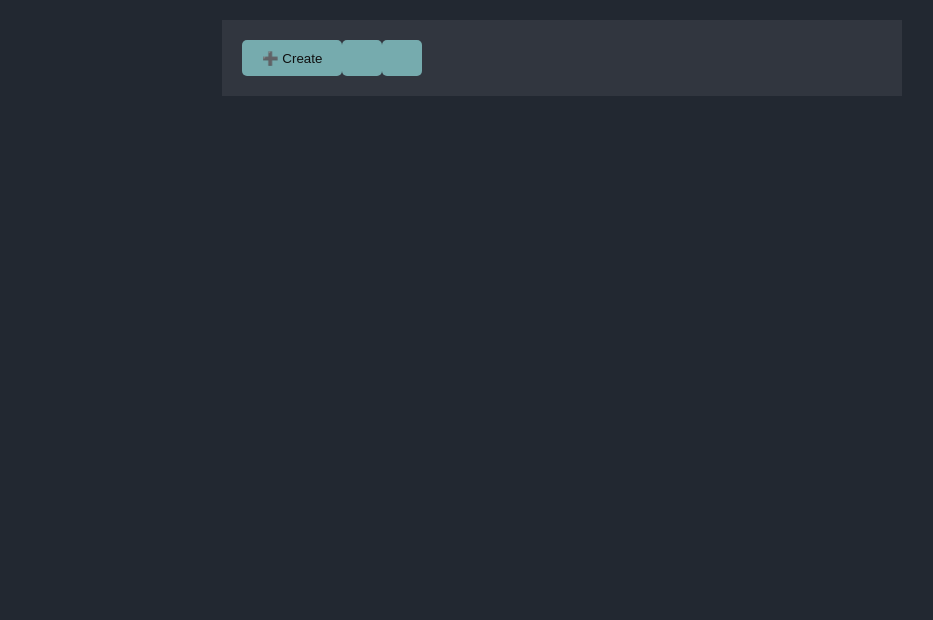
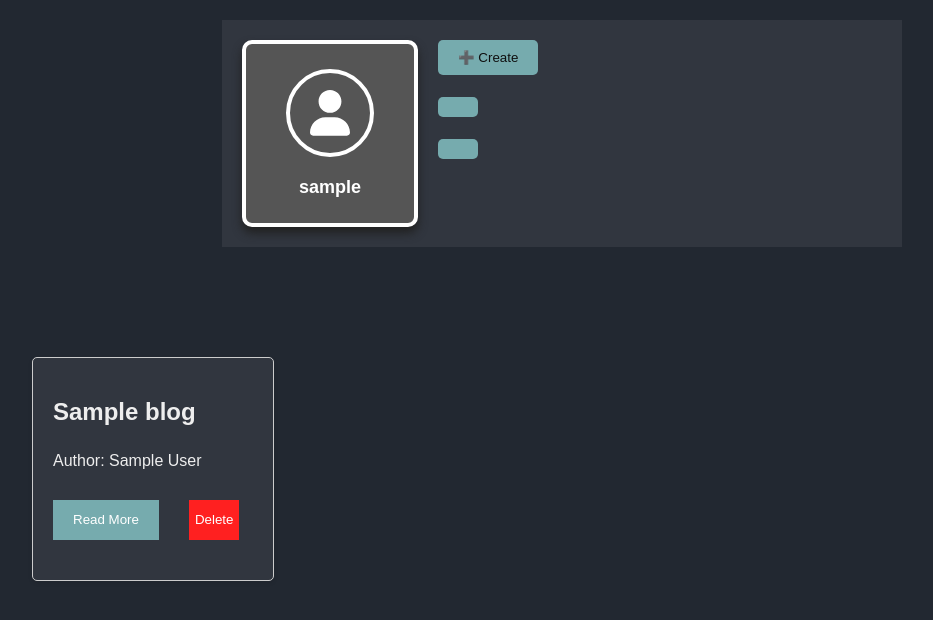
Before and after one commit to YashSHarmaAmarnath/BlogHub, a Flask app: template app/templates/index.html in a window 1280 px wide. Shown: the part 50-670 px from the top of the page, without its empty margins (78-1011 px from the left). Run offline with Flask 3, Linux system fonts and the light colour scheme; the template is opened without the code that fills it: most values are stand-ins (such as "Sample title", 1, 10 or a date in 2020); some libraries are stand-ins or nearby versions.

Commit message:
Now users can see on which date blog was posted, and Users can see there blogs seperately and delete there blogs

```diff
--- a/app/templates/base.html
+++ b/app/templates/base.html
@@ -41,7 +41,6 @@
             .links>ul>li:hover{
               font-size: 17px;
               border-bottom:1px solid black;
-              padding: 5px;
             }
 
             .logo{
@@ -161,7 +160,7 @@ textarea.input {
     <div class="navbar">
         <div class="links">
           <ul>
-            <li><a class="active" href="/">Home</a></li>
+            <li><a href="/">Home</a></li>
             <li><a href="about">About</a></li>
             <li><a href="blogs">Blog</a></li>
             <li><a href="create">Create</a></li>
--- a/app/templates/index.html
+++ b/app/templates/index.html
@@ -1,8 +1,99 @@
 {% extends "base.html" %}
 {% block title %}Home{% endblock %}
 {% block content %}
+
+<style>
+    form {
+        margin: 20px auto;
+        width: 300px;
+        text-align: center;
+        display: flex;
+    }
+    input[type="text"] {
+        width: 100%;
+        padding: 10px;
+        margin-bottom: 10px;
+        box-sizing: border-box;
+        height: 40px;
+    }
+    input[type="submit"] {
+        background-color: #76ABAE;
+        color: white;
+        padding: 10px 20px;
+        border: none;
+        cursor: pointer;
+        height: 40px;
+
+    }
+    input[type="submit"]:hover {
+        background-color: #31363F;
+;
+        color: #EEEEEE;
+    }.card-client {
+        background: #555;
+        width: 8rem;
+        padding-top: 25px;
+        padding-bottom: 25px;
+        padding-left: 20px;
+        padding-right: 20px;
+        border: 4px solid #fff;
+        box-shadow: 0 6px 10px #212121;
+        border-radius: 10px;
+        text-align: center;
+        color: #fff;
+        font-family: "Poppins", sans-serif;
+        transition: all 0.3s ease;
+        margin-right: 20px;
+      }
+
+      .card-client:hover {
+        transform: translateY(-10px);
+      }
+
+      .user-picture {
+        overflow: hidden;
+        object-fit: cover;
+        width: 5rem;
+        height: 5rem;
+        border: 4px solid #fff;
+        border-radius: 999px;
+        display: flex;
+        justify-content: center;
+        align-items: center;
+        margin: auto;
+      }
+
+      .user-picture svg {
+        width: 2.5rem;
+        fill: currentColor;
+      }
+
+      .name-client {
+        margin: 0;
+        margin-top: 20px;
+        font-weight: 600;
+        font-size: 18px;
+      }
+
+      .name-client span {
+        display: block;
+        font-weight: 200;
+        font-size: 16px;
+      }
+
+      .delete{
+        color: white;
+        border: none;
+        cursor: pointer;
+        background-color: rgb(255, 32, 32);
+        margin-left: 30px;
+      }
+      .delete:hover{
+        background-color: rgb(252, 52, 52);
+      }
+</style>
 <div class="container" style="display: flex;">
-    <!-- <div class="card-client">
+    <div class="card-client">
         <div class="user-picture">
             <svg xmlns="http://www.w3.org/2000/svg" viewBox="0 0 448 512">
                 <path d="M224 256c70.7 0 128-57.31 128-128s-57.3-128-128-128C153.3 0 96 57.31 96 128S153.3 256 224 256zM274.7 304H173.3C77.61 304 0 381.6 0 477.3c0 19.14 15.52 34.67 34.66 34.67h378.7C432.5 512 448 496.5 448 477.3C448 381.6 370.4 304 274.7 304z"></path>
@@ -11,38 +102,40 @@
         <p class="name-client">{{userName}}
 
         </p>
-        <div class="social-media">
-            <a href="#">
-                <svg viewBox="0 0 512 512" xmlns="http://www.w3.org/2000/svg">
-                    <path d="M459.37 151.716c.325 4.548.325 9.097.325 13.645 0 138.72-105.583 298.558-298.558 298.558-59.452 0-114.68-17.219-161.137-47.106 8.447.974 16.568 1.299 25.34 1.299 49.055 0 94.213-16.568 130.274-44.832-46.132-.975-84.792-31.188-98.112-72.772 6.498.974 12.995 1.624 19.818 1.624 9.421 0 18.843-1.3 27.614-3.573-48.081-9.747-84.143-51.98-84.143-102.985v-1.299c13.969 7.797 30.214 12.67 47.431 13.319-28.264-18.843-46.781-51.005-46.781-87.391 0-19.492 5.197-37.36 14.294-52.954 51.655 63.675 129.3 105.258 216.365 109.807-1.624-7.797-2.599-15.918-2.599-24.04 0-57.828 46.782-104.934 104.934-104.934 30.213 0 57.502 12.67 76.67 33.137 23.715-4.548 46.456-13.32 66.599-25.34-7.798 24.366-24.366 44.833-46.132 57.827 21.117-2.273 41.584-8.122 60.426-16.243-14.292 20.791-32.161 39.308-52.628 54.253z"></path>
-                </svg>
-                <span class="tooltip-social">Twitter</span>
-            </a>
-            <a href="#">
-                <svg viewBox="0 0 448 512" xmlns="http://www.w3.org/2000/svg">
-                    <path d="M224.1 141c-63.6 0-114.9 51.3-114.9 114.9s51.3 114.9 114.9 114.9S339 319.5 339 255.9 287.7 141 224.1 141zm0 189.6c-41.1 0-74.7-33.5-74.7-74.7s33.5-74.7 74.7-74.7 74.7 33.5 74.7 74.7-33.6 74.7-74.7 74.7zm146.4-194.3c0 14.9-12 26.8-26.8 26.8-14.9 0-26.8-12-26.8-26.8s12-26.8 26.8-26.8 26.8 12 26.8 26.8zm76.1 27.2c-1.7-35.9-9.9-67.7-36.2-93.9-26.2-26.2-58-34.4-93.9-36.2-37-2.1-147.9-2.1-184.9 0-35.8 1.7-67.6 9.9-93.9 36.1s-34.4 58-36.2 93.9c-2.1 37-2.1 147.9 0 184.9 1.7 35.9 9.9 67.7 36.2 93.9s58 34.4 93.9 36.2c37 2.1 147.9 2.1 184.9 0 35.9-1.7 67.7-9.9 93.9-36.2 26.2-26.2 34.4-58 36.2-93.9 2.1-37 2.1-147.8 0-184.8zM398.8 388c-7.8 19.6-22.9 34.7-42.6 42.6-29.5 11.7-99.5 9-132.1 9s-102.7 2.6-132.1-9c-19.6-7.8-34.7-22.9-42.6-42.6-11.7-29.5-9-99.5-9-132.1s-2.6-102.7 9-132.1c7.8-19.6 22.9-34.7 42.6-42.6 29.5-11.7 99.5-9 132.1-9s102.7-2.6 132.1 9c19.6 7.8 34.7 22.9 42.6 42.6 11.7 29.5 9 99.5 9 132.1s2.7 102.7-9 132.1z"></path>
-                </svg>
-                <span class="tooltip-social">Instagram</span>
-            </a>
-            <a href="#">
-                <svg viewBox="0 0 512 512" xmlns="http://www.w3.org/2000/svg">
-                    <path d="M504 256C504 119 393 8 256 8S8 119 8 256c0 123.78 90.69 226.38 209.25 245V327.69h-63V256h63v-54.64c0-62.15 37-96.48 93.67-96.48 27.14 0 55.52 4.84 55.52 4.84v61h-31.28c-30.8 0-40.41 19.12-40.41 38.73V256h68.78l-11 71.69h-57.78V501C413.31 482.38 504 379.78 504 256z"></path>
-                </svg>
-                <span class="tooltip-social">Facebook</span>
-            </a>
-            <a href="#">
-                <svg viewBox="0 0 448 512" xmlns="http://www.w3.org/2000/svg">
-                    <path d="M100.28 448H7.4V148.9h92.88zM53.79 108.1C24.09 108.1 0 83.5 0 53.8a53.79 53.79 0 0 1 107.58 0c0 29.7-24.1 54.3-53.79 54.3zM447.9 448h-92.68V302.4c0-34.7-.7-79.2-48.29-79.2-48.29 0-55.69 37.7-55.69 76.7V448h-92.78V148.9h89.08v40.8h1.3c12.4-23.5 42.69-48.3 87.88-48.3 94 0 111.28 61.9 111.28 142.3V448z"></path>
-                </svg>
-                <span class="tooltip-social">LinkedIn</span>
-            </a>
-        </div>
+
     </div>
-    <div> -->
+    <div>
 
     <button class="primary-button">➕ Create</button><br><br>
     <button class="primary-button"></button><br><br>
     <button class="primary-button"></button><br><br>
     </div>
 </div>
+
+<div class="blog_container">
+    {% for blog in blogs %}
+    <div class="blog_card">
+        <h2>{{ blog.title }}</h2>
+        <p>Author: {{ blog.author }}</p>
+        <div class="btn_container" style="display: flex;"><form action="/read_more" method="post">
+          <input type="hidden" name="blog_id" value="{{ blog._id }}">
+          <input type="submit" value="Read More">
+      </form>
+      <form action="/delete" method="post" id="deleteForm">
+          <input type="hidden" name="blog_id" value="{{ blog._id }}">
+          <!-- <input type="submit" value="Delete" class="delete"> -->
+          <!-- <button type="submit" class="delete">Delete</button> -->
+          <button type="button" onclick="confirmDelete()" class="delete">Delete</button>
+      </form></div>
+    </div>
+    {% endfor %}
+</div>
+<script>
+  function confirmDelete() {
+    var confirmation = confirm("Are you sure you want to delete this blog?");
+    if (confirmation) {
+        document.getElementById("deleteForm").submit();
+    }
+}
+</script>
 {% endblock %}
--- a/app/templates/read_more.html
+++ b/app/templates/read_more.html
@@ -3,8 +3,9 @@
 {% block content %}
 <div class="main_blog_container">
     <h2>{{ blog.title }}</h2>
-<p>Author: {{ blog.author }}</p>
-<p>   {{blog.content}}</p>
+
+    <p>Author: {{ blog.author }}</p><p>{{ blog.date }}</p>
+    <p>   {{blog.content}}</p>
 </div>
 
 {% endblock %}
--- a/app/views.py
+++ b/app/views.py
@@ -1,7 +1,7 @@
 from flask import Flask, render_template, request, redirect, url_for,jsonify
 from flask_pymongo import PyMongo
 from bson import ObjectId
-
+import datetime
 logined = False
 currentuser  = None
 app = Flask(__name__)
@@ -14,7 +14,10 @@ mongo = PyMongo(app)
 def index():
     # print(currentuser,'///')
     if logined:
-        return render_template("index.html",userName=currentuser.get('userName'),logined=logined)
+        userid = currentuser.get('userName')
+        blogs = mongo.db.blogs.find({ 'userid': userid })
+
+        return render_template("index.html",userName=userid,logined=logined,blogs=blogs)
     return redirect('/login')
 
 @app.route("/create", methods=['GET', 'POST'])
@@ -27,10 +30,11 @@ def create():
         title = request.form['title']
         content = request.form['content']
         author = request.form['author']
-
+        date = datetime.date.today()
+        userid = userName=currentuser.get('userName')
         # Insert blog post data into MongoDB
         collection = mongo.db.blogs
-        collection.insert_one({'title': title, 'content': content, 'author': author})
+        collection.insert_one({'title': title, 'content': content, 'author': author,'date':date.strftime("%Y-%m-%d"), 'userid': userid})
 
         # Redirect to the blogs page
         return redirect(url_for('all_blogs'))
@@ -116,7 +120,7 @@ def read_more():
     if request.method == 'POST':
         # Assuming you're passing the blog ID as a form parameter named 'blog_id'
         blog_id = request.form.get('blog_id')
-        print(blog_id)
+        # print(blog_id)
         # Retrieve the specific blog post from MongoDB using its ID
         blog = mongo.db.blogs.find_one({'_id': ObjectId(blog_id)})
         if blog:
@@ -128,6 +132,17 @@ def read_more():
     else:
         # If the request method is not POST, handle it accordingly
         return redirect('/blogs')
+@app.route('/delete',methods=['GET','POST'])
+def delete():
+    if not logined:
+        return redirect('/login')
+    if request.method == 'POST':
+        # Assuming you're passing the blog ID as a form parameter named 'blog_id'
+        blog_id = request.form.get('blog_id')
+        if blog_id:
+            mongo.db.blogs.delete_one({'_id': ObjectId(blog_id)})
+
+    return redirect('/')
 
 if __name__ == '__main__':
     app.run(debug=True)
```
